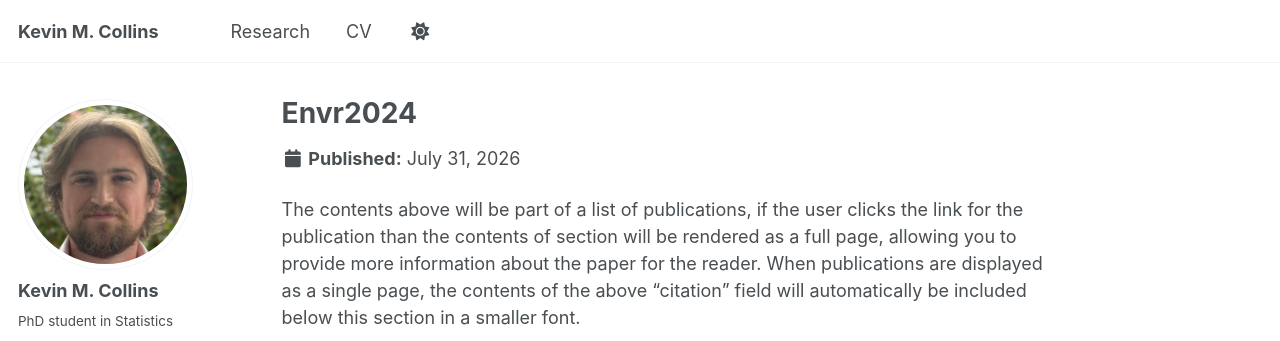
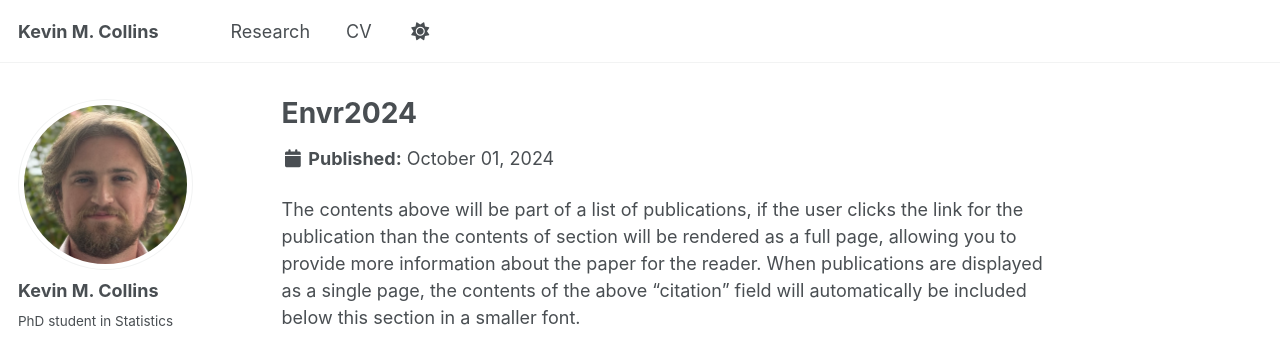
Before and after one commit to kecollins/kecollins.github.io, a Jekyll site: the page built from _publications/envr2024.md, in a window 1280 px wide and 1105 px high. Shown: the top 341 px of the window. Built offline with Jekyll 4.4.1, drawn with Linux system fonts in a browser that asks for light colours; some web fonts are replaced; a script that is not in the unit is left out.

Commit message:
Update envr2024.md

```diff
--- a/_publications/envr2024.md
+++ b/_publications/envr2024.md
@@ -2,5 +2,6 @@
 collection: publications
 citation: 'Poster, “Model-based decomposition of spatially varying temporal shifts in seasonal streamflow profiles across north temperate US Rivers.” <em>ENVR Workshop</em>, National Center for Atmospheric Research, Boulder, CO, October 2024'
 status: 'presentations'
+date: 2024-10-01
 ---
 The contents above will be part of a list of publications, if the user clicks the link for the publication than the contents of section will be rendered as a full page, allowing you to provide more information about the paper for the reader. When publications are displayed as a single page, the contents of the above "citation" field will automatically be included below this section in a smaller font.
```
